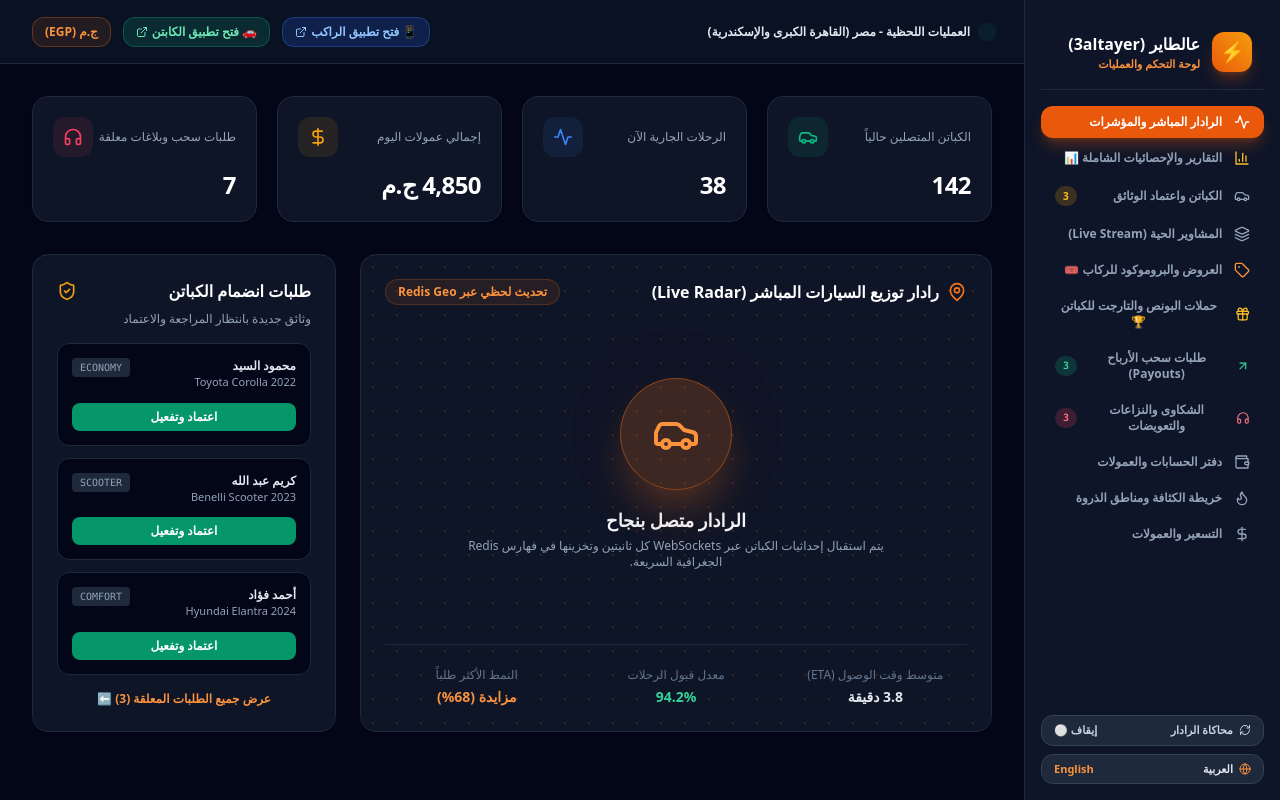
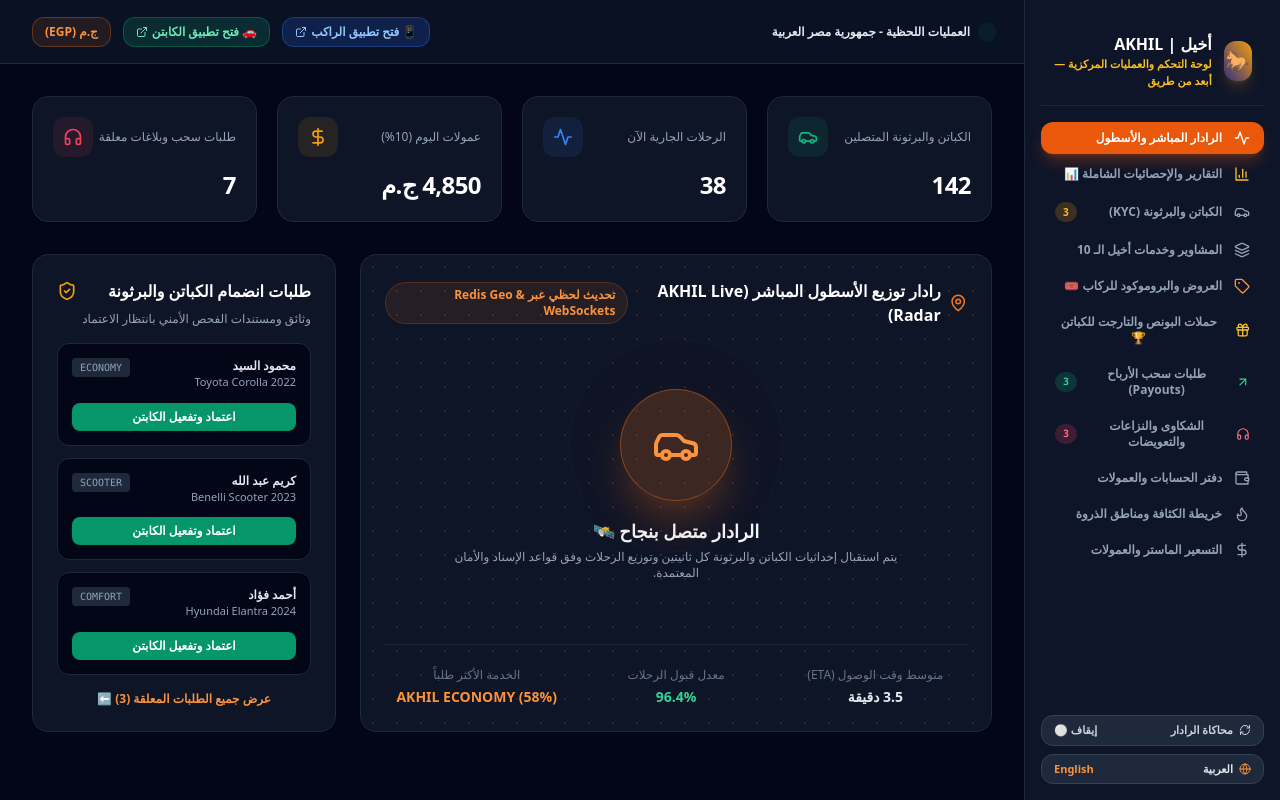
Before and after one commit to Hishamhanafy/altayer.app, a Next.js app in the folder admin-dashboard/: page / in a window 1280 px wide. Built offline with nearby package versions, Linux system fonts and the light colour scheme.

Commit message:
feat(admin): update Super Admin Dashboard to AKHIL brand, 10 services pricing matrix, and operating modes

```diff
--- a/admin-dashboard/src/app/layout.tsx
+++ b/admin-dashboard/src/app/layout.tsx
@@ -2,8 +2,8 @@
 import './globals.css';
 
 export const metadata: Metadata = {
-  title: '3altayer Admin (لوحة تحكم عالطاير)',
-  description: 'Operations Radar & Management Dashboard for 3altayer.app',
+  title: 'أخيل | لوحة التحكم والعمليات المركزية (AKHIL Super Admin Hub)',
+  description: 'Operations Radar, Pricing Management & Analytics Dashboard for AKHIL (أخيل — أبعد من طريق)',
 };
 
 export default function RootLayout({
--- a/admin-dashboard/src/app/page.tsx
+++ b/admin-dashboard/src/app/page.tsx
@@ -232,12 +232,12 @@
         <div>
           {/* Logo */}
           <div className="flex items-center gap-3 px-3 py-4 mb-4 border-b border-slate-800">
-            <div className="w-10 h-10 rounded-xl bg-gradient-to-tr from-orange-600 to-amber-500 flex items-center justify-center font-bold text-xl shadow-lg shadow-orange-600/30 text-white">
-              ⚡
+            <div className="w-10 h-10 rounded-xl bg-gradient-to-tr from-indigo-900 to-amber-500 flex items-center justify-center font-bold text-xl shadow-lg shadow-amber-500/20 text-white">
+              🐎
             </div>
             <div>
-              <h1 className="font-bold text-base text-white">عالطاير (3altayer)</h1>
-              <p className="text-[11px] text-orange-400 font-semibold">{t.appSubtitle}</p>
+              <h1 className="font-bold text-base text-white">أخيل | AKHIL</h1>
+              <p className="text-[11px] text-amber-400 font-semibold">{t.appSubtitle}</p>
             </div>
           </div>
 
@@ -1032,31 +1032,61 @@
           {/* TAB: PRICING */}
           {activeTab === 'pricing' && (
             <div className="bg-slate-900/90 border border-slate-800 rounded-2xl p-6 space-y-6">
-              <div>
-                <h2 className="font-bold text-lg text-white">{t.pricing.title}</h2>
-                <p className="text-xs text-slate-400 mt-0.5">{t.pricing.subtitle}</p>
+              <div className="flex justify-between items-center">
+                <div>
+                  <h2 className="font-bold text-lg text-white">إعدادات تسعير منظومة أخيل (AKHIL SERVICES & PRICING MASTER)</h2>
+                  <p className="text-xs text-slate-400 mt-0.5">التحكم في مضاعفات التسعير للخدمات الـ 10، عمولة المنصة (10%)، وحدود المديونية</p>
+                </div>
+                <span className="text-xs bg-amber-500/10 text-amber-400 border border-amber-500/30 px-3 py-1.5 rounded-xl font-bold font-mono">
+                  إصدار الماستر: v2.0.0
+                </span>
               </div>
 
-              <div className="grid grid-cols-1 md:grid-cols-2 gap-6">
+              {/* 10 Services Configuration Cards */}
+              <div className="grid grid-cols-1 md:grid-cols-2 lg:grid-cols-3 gap-4">
+                {[
+                  { name: '1. AKHIL ECONOMY 🚗', key: 'economy', mult: '1.00x', desc: 'الخدمة الأساسية للانتقال اليومي', color: 'border-blue-500/40 text-blue-400' },
+                  { name: '2. AKHIL PLUS 🚘', key: 'plus', mult: '1.10x', desc: 'سيارات أحدث ومستوى راحة أعلى', color: 'border-sky-500/40 text-sky-400' },
+                  { name: '3. AKHIL BUSINESS 💼', key: 'business', mult: '1.20x', desc: 'خدمة رجال الأعمال المميزة', color: 'border-purple-500/40 text-purple-400' },
+                  { name: '4. AKHIL PARTHONA 🌸', key: 'parthona', mult: '1.00x', desc: 'خدمة نسائية بسائقات معتمدات (بدون زيادة)', color: 'border-pink-500/40 text-pink-400' },
+                  { name: '5. AKHIL TIME ⏱️', key: 'time', mult: 'ONE/ROUTINE/CONTRACT', desc: 'رحلات مجدولة (خصم التعاقد حتى 20%)', color: 'border-indigo-500/40 text-indigo-400' },
+                  { name: '6. AKHIL EXTRA ➕', key: 'extra', mult: '+50% .. +100%', desc: 'نقل ركاب إضافيين (+50% لشخص أو شخصين)', color: 'border-orange-500/40 text-orange-400' },
+                  { name: '7. AKHIL CARRY 📦', key: 'carry', mult: '2.00x', desc: 'حمولة كبيرة (المجاني: شنطة كبيرة + صغيرة)', color: 'border-amber-500/40 text-amber-400' },
+                  { name: '8. AKHIL BOX 📫', key: 'box', mult: '1.00x', desc: 'نقل طرود ومستندات دون راكب بكود OTP', color: 'border-cyan-500/40 text-cyan-400' },
+                  { name: '9. AKHIL TRIP 🛣️', key: 'trip', mult: 'سفر محافظات', desc: 'استراحة 15د مجاناً/100كم و3ج/د توقف', color: 'border-emerald-500/40 text-emerald-400' },
+                  { name: '10. PARTNER OF EVENTS 🎪', key: 'events', mult: 'تعاقدي مخصص', desc: 'تنظيم أسطول نقل الفعاليات والمؤتمرات', color: 'border-rose-500/40 text-rose-400' },
+                ].map((s, idx) => (
+                  <div key={idx} className={`p-4 bg-slate-950 rounded-2xl border ${s.color} space-y-2`}>
+                    <div className="flex justify-between items-center">
+                      <h4 className="font-bold text-xs text-white">{s.name}</h4>
+                      <span className="text-[11px] font-mono font-bold bg-slate-900 px-2 py-0.5 rounded border border-slate-800 text-amber-300">{s.mult}</span>
+                    </div>
+                    <p className="text-[11px] text-slate-400">{s.desc}</p>
+                  </div>
+                ))}
+              </div>
+
+              {/* Commission & Operating Modes */}
+              <div className="grid grid-cols-1 md:grid-cols-2 gap-6 pt-2">
                 <div className="p-5 bg-slate-950 rounded-2xl border border-slate-800 space-y-4">
-                  <div className="flex items-center gap-2 text-orange-400 font-bold">
+                  <div className="flex items-center gap-2 text-amber-400 font-bold">
                     <Zap className="w-5 h-5" />
-                    <h3>{t.pricing.instantCommission}</h3>
+                    <h3>أخيل فليكس — AKHIL FLEX (عمولة مرنة متناقصة)</h3>
                   </div>
                   <div>
-                    <label className="text-xs text-slate-400 block mb-1.5 font-medium">{t.pricing.commissionRate}</label>
-                    <input type="number" defaultValue="15" className="w-full bg-slate-900 border border-slate-700 rounded-xl p-2.5 text-white text-sm font-mono font-bold" />
+                    <label className="text-xs text-slate-400 block mb-1.5 font-medium">نسبة العمولة الأساسية (تبدأ من 10%)</label>
+                    <input type="number" defaultValue="10" className="w-full bg-slate-900 border border-slate-700 rounded-xl p-2.5 text-white text-sm font-mono font-bold" />
                   </div>
                 </div>
 
                 <div className="p-5 bg-slate-950 rounded-2xl border border-slate-800 space-y-4">
-                  <div className="flex items-center gap-2 text-amber-400 font-bold">
-                    <HandCoins className="w-5 h-5" />
-                    <h3>{t.pricing.biddingCommission}</h3>
+                  <div className="flex items-center gap-2 text-emerald-400 font-bold">
+                    <ShieldCheck className="w-5 h-5" />
+                    <h3>أخيل ضمان — AKHIL GUARANTEE (الضمان المالي الشهري)</h3>
                   </div>
                   <div>
-                    <label className="text-xs text-slate-400 block mb-1.5 font-medium">{t.pricing.commissionRate}</label>
-                    <input type="number" defaultValue="10" className="w-full bg-slate-900 border border-slate-700 rounded-xl p-2.5 text-white text-sm font-mono font-bold" />
+                    <label className="text-xs text-slate-400 block mb-1.5 font-medium">قيمة الضمان الشهري للكابتن (ج.م)</label>
+                    <input type="number" defaultValue="15000" className="w-full bg-slate-900 border border-slate-700 rounded-xl p-2.5 text-white text-sm font-mono font-bold" />
                   </div>
                 </div>
               </div>
--- a/admin-dashboard/src/locales/translations.ts
+++ b/admin-dashboard/src/locales/translations.ts
@@ -1,138 +1,138 @@
 export const translations = {
   ar: {
-    appName: 'عالطاير',
-    appSubtitle: 'لوحة التحكم والعمليات',
+    appName: 'أخيل | AKHIL',
+    appSubtitle: 'لوحة التحكم والعمليات المركزية — أبعد من طريق',
     currency: 'ج.م',
     dir: 'rtl',
     langName: 'العربية',
     switchLang: 'English',
-    serverConnected: 'حالة الخادم: متصل 🟢',
-    liveOperationsCairo: 'العمليات اللحظية - مصر (القاهرة الكبرى والإسكندرية)',
-    betaVersion: 'الإصدار التجريبي v1.0.0',
+    serverConnected: 'حالة الخادم: متصل ومستقر 🟢',
+    liveOperationsCairo: 'العمليات اللحظية - جمهورية مصر العربية',
+    betaVersion: 'الإصدار الماستر v2.0.0 (AKHIL MASTER)',
     tabs: {
-      radar: 'الرادار المباشر والمؤشرات',
-      drivers: 'الكباتن واعتماد الوثائق',
-      rides: 'المشاوير الحية (Live Stream)',
-      pricing: 'التسعير والعمولات',
+      radar: 'الرادار المباشر والأسطول',
+      drivers: 'الكباتن والبرثونة (KYC)',
+      rides: 'المشاوير وخدمات أخيل الـ 10',
+      pricing: 'التسعير الماستر والعمولات',
     },
     kpis: {
-      activeDrivers: 'الكباتن المتصلين حالياً',
+      activeDrivers: 'الكباتن والبرثونة المتصلين',
       ongoingTrips: 'الرحلات الجارية الآن',
-      todayCommissions: 'إجمالي عمولات اليوم',
+      todayCommissions: 'عمولات اليوم (10%)',
       activeUsers: 'المستخدمين النشطين',
     },
     radar: {
-      title: 'رادار توزيع السيارات المباشر (Live Radar)',
-      badge: 'تحديث لحظي عبر Redis Geo',
-      connected: 'الرادار متصل بنجاح',
-      desc: 'يتم استقبال إحداثيات الكباتن عبر WebSockets كل ثانيتين وتخزينها في فهارس Redis الجغرافية السريعة.',
+      title: 'رادار توزيع الأسطول المباشر (AKHIL Live Radar)',
+      badge: 'تحديث لحظي عبر Redis Geo & WebSockets',
+      connected: 'الرادار متصل بنجاح 🛰️',
+      desc: 'يتم استقبال إحداثيات الكباتن والبرثونة كل ثانيتين وتوزيع الرحلات وفق قواعد الإسناد والأمان المعتمدة.',
       avgEta: 'متوسط وقت الوصول (ETA)',
-      avgEtaVal: '3.8 دقيقة',
+      avgEtaVal: '3.5 دقيقة',
       acceptanceRate: 'معدل قبول الرحلات',
-      acceptanceRateVal: '94.2%',
-      topMode: 'النمط الأكثر طلباً',
-      topModeVal: 'مزايدة (68%)',
+      acceptanceRateVal: '96.4%',
+      topMode: 'الخدمة الأكثر طلباً',
+      topModeVal: 'AKHIL ECONOMY (58%)',
     },
     drivers: {
-      title: 'طلبات انضمام الكباتن',
-      subtitle: 'وثائق جديدة بانتظار المراجعة والاعتماد',
+      title: 'طلبات انضمام الكباتن والبرثونة',
+      subtitle: 'وثائق ومستندات الفحص الأمني بانتظار الاعتماد',
       viewAll: 'عرض جميع الطلبات المعلقة',
-      approve: 'اعتماد وتفعيل',
+      approve: 'اعتماد وتفعيل الكابتن',
       reject: 'رفض',
-      vehicle: 'السيارة',
+      vehicle: 'المركبة',
       plate: 'اللوحات',
-      registeredAt: 'وقت التسجيل',
+      registeredAt: 'تاريخ التسجيل',
     },
     rides: {
-      title: 'المشاوير والطلبات الحية',
-      subtitle: 'مقارنة وتدفق الرحلات الفورية ورحلات المزايدة',
+      title: 'المشاوير الحية وتدفق خدمات أخيل',
+      subtitle: 'مراقبة رحلات العميل، البرثونة، الطرود، والسفر بين المحافظات',
       rideNumber: 'رقم المشوار',
-      mode: 'النمط',
-      rider: 'الراكب',
-      driver: 'الكابتن',
+      mode: 'الخدمة',
+      rider: 'العميل',
+      driver: 'الكابتن / البرثونة',
       route: 'خط السير',
       fare: 'الأجرة',
       status: 'الحالة',
-      instant: 'فوري ⚡',
-      bidding: 'مزايدة 🤝',
+      instant: 'فوري مباشر ⚡',
+      bidding: 'مزايدة بسعرك 🤝',
       inProgress: 'في الطريق 🚗',
-      arrived: 'وصل النقطة 📍',
-      broadcasting: 'جاري استقبال العروض ⏳',
+      arrived: 'وصل نقطة الركوب 📍',
+      broadcasting: 'استقبال العروض ⏳',
     },
     pricing: {
-      title: 'إعدادات التسعير والعمولات (بالجنيه المصري)',
-      subtitle: 'تحديد نسبة عمولة التطبيق وتسعيرة الكيلومتر لكل فئة',
-      instantCommission: 'عمولات الرحلات الفورية (Instant)',
-      biddingCommission: 'عمولات رحلات المزايدة (Bidding)',
-      commissionRate: 'نسبة عمولة المنصة (%)',
+      title: 'إعدادات التسعير والعمولات (AKHIL PRICING MASTER)',
+      subtitle: 'إدارة مضاعفات الخدمات الـ 10، الضمان المالي، والعمولة المرنة 10%',
+      instantCommission: 'عمولة أخيل فليكس (AKHIL FLEX)',
+      biddingCommission: 'عمولة الضمان المالي (AKHIL GUARANTEE)',
+      commissionRate: 'نسبة عمولة المنصة (10%)',
     },
   },
   en: {
-    appName: '3altayer',
-    appSubtitle: 'Operations & Control Dashboard',
+    appName: 'AKHIL | أخيل',
+    appSubtitle: 'Central Operations & Admin Hub — Beyond A Ride',
     currency: 'EGP',
     dir: 'ltr',
     langName: 'English',
     switchLang: 'العربية',
-    serverConnected: 'Server Status: Online 🟢',
-    liveOperationsCairo: 'Live Operations - Egypt (Greater Cairo & Alexandria)',
-    betaVersion: 'Beta v1.0.0',
+    serverConnected: 'Server Status: Online & Stable 🟢',
+    liveOperationsCairo: 'Live Operations - Egypt (All Governorates)',
+    betaVersion: 'Master Release v2.0.0 (AKHIL MASTER)',
     tabs: {
-      radar: 'Live Radar & KPIs',
-      drivers: 'Captains & Verification',
-      rides: 'Live Rides Stream',
-      pricing: 'Pricing & Commission',
+      radar: 'Fleet Radar & KPIs',
+      drivers: 'Captains & Parthona (KYC)',
+      rides: 'Live Trips & 10 Services',
+      pricing: 'Master Pricing & Commissions',
     },
     kpis: {
-      activeDrivers: 'Currently Online Captains',
+      activeDrivers: 'Online Captains & Parthona',
       ongoingTrips: 'Active Ongoing Trips',
-      todayCommissions: 'Total Today Commission',
-      activeUsers: 'Active Users',
+      todayCommissions: 'Today Commissions (10%)',
+      activeUsers: 'Active Riders',
     },
     radar: {
-      title: 'Live Fleet Radar & Matching',
-      badge: 'Real-time sync via Redis Geo',
-      connected: 'Radar Connected Successfully',
-      desc: 'Driver GPS coordinates are ingested every 2s via WebSockets and indexed in Redis Geospatial.',
+      title: 'Live Fleet Radar & Dispatch (AKHIL Live Radar)',
+      badge: 'Real-time sync via Redis Geo & WebSockets',
+      connected: 'Radar Connected Successfully 🛰️',
+      desc: 'GPS coordinates are ingested every 2s to dispatch orders based on safety and ETA rules.',
       avgEta: 'Average ETA',
-      avgEtaVal: '3.8 Mins',
+      avgEtaVal: '3.5 Mins',
       acceptanceRate: 'Acceptance Rate',
-      acceptanceRateVal: '94.2%',
-      topMode: 'Most Requested Mode',
-      topModeVal: 'Bidding (68%)',
+      acceptanceRateVal: '96.4%',
+      topMode: 'Top Requested Service',
+      topModeVal: 'AKHIL ECONOMY (58%)',
     },
     drivers: {
-      title: 'Captain Onboarding Requests',
-      subtitle: 'New driver documents pending verification',
+      title: 'Captain & Parthona Onboarding',
+      subtitle: 'New KYC documents and background checks pending review',
       viewAll: 'View All Pending Requests',
-      approve: 'Approve & Activate',
+      approve: 'Approve & Activate Captain',
       reject: 'Reject',
       vehicle: 'Vehicle',
       plate: 'Plate Number',
       registeredAt: 'Registered At',
     },
     rides: {
-      title: 'Real-time Rides & Orders',
-      subtitle: 'Comparison and live dispatch of Instant vs Bidding rides',
-      rideNumber: 'Ride #',
-      mode: 'Mode',
+      title: 'Real-time Trips & 10 AKHIL Services',
+      subtitle: 'Live monitoring of Rider, Parthona, Delivery Box, and Inter-Governorate trips',
+      rideNumber: 'Trip #',
+      mode: 'Service',
       rider: 'Rider',
-      driver: 'Captain',
+      driver: 'Captain / Parthona',
       route: 'Route',
       fare: 'Fare',
       status: 'Status',
-      instant: 'Instant ⚡',
-      bidding: 'Bidding 🤝',
+      instant: 'Instant Direct ⚡',
+      bidding: 'Bidding Your Price 🤝',
       inProgress: 'On the Way 🚗',
       arrived: 'Arrived at Pickup 📍',
       broadcasting: 'Collecting Bids ⏳',
     },
     pricing: {
-      title: 'Pricing & Commission Settings (EGP)',
-      subtitle: 'Set platform commission rate and per-km rates per category',
-      instantCommission: 'Instant Rides Commission',
-      biddingCommission: 'Bidding Rides Commission',
-      commissionRate: 'Platform Commission Rate (%)',
+      title: 'Master Pricing & Commission Settings (EGP)',
+      subtitle: 'Manage 10 Service multipliers, AKHIL GUARANTEE, and 10% FLEX Commission',
+      instantCommission: 'AKHIL FLEX Commission (10%)',
+      biddingCommission: 'AKHIL GUARANTEE Monthly Fee',
+      commissionRate: 'Platform Commission Rate (10%)',
     },
   },
 };
```
